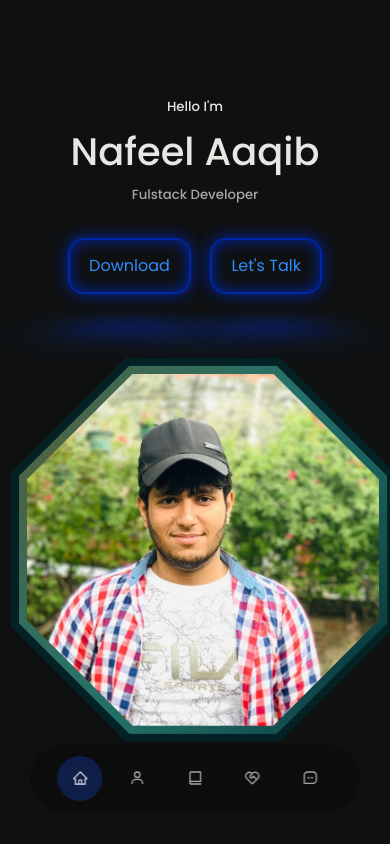
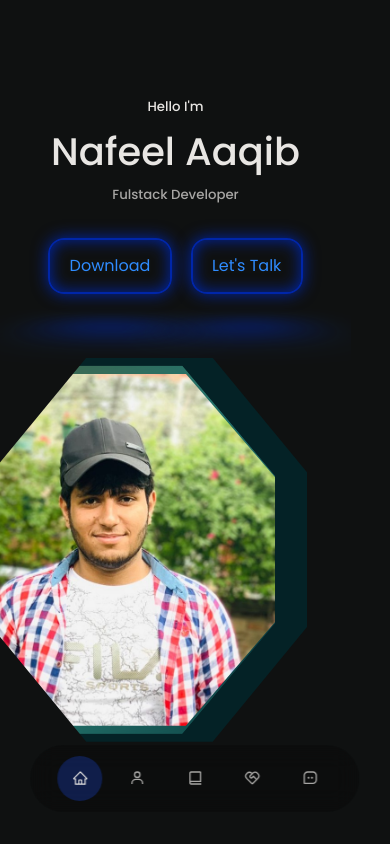
Before and after one commit to Naf-Mughal/Nafeel-s-portfolio, a React (Create React App) app: page / in a window 390 px wide. Shown: the top 844 px of the page. Built offline with nearby package versions, Linux system fonts and the light colour scheme.

Commit message:
change second

```diff
--- a/src/components/Header/header.css
+++ b/src/components/Header/header.css
@@ -113,8 +113,18 @@ header{
 @media screen and (max-width:600px){
     header{
         height: 100vh;
+        width: 90%;
     }
     .header__socials,.scroll__down{
         display:none;
     }
+        .me{
+      width: 100%;
+    }
+    .me-card{
+      width: 98%;
+    }
+    .image{
+      width: 98%;
+    }
 }
```
